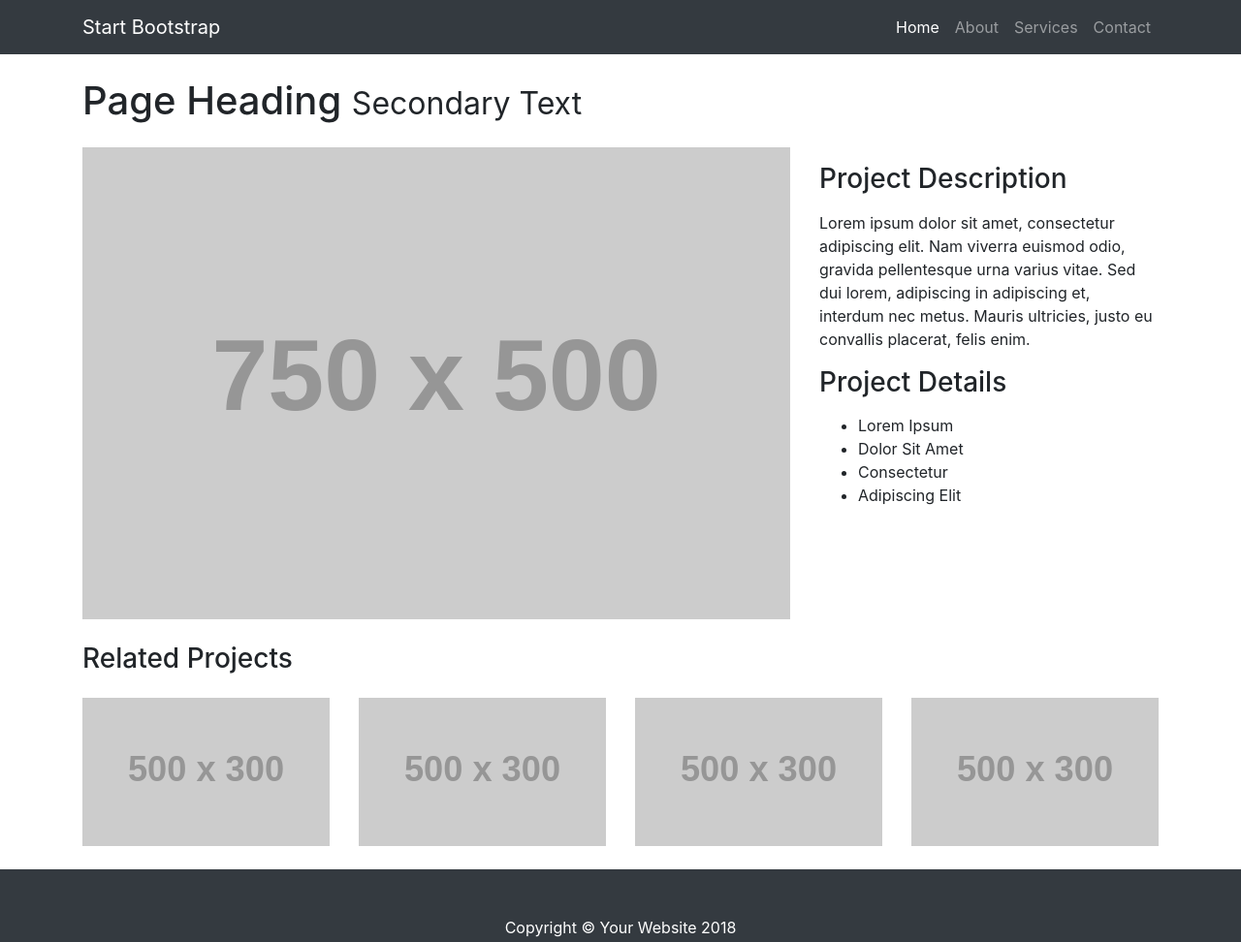
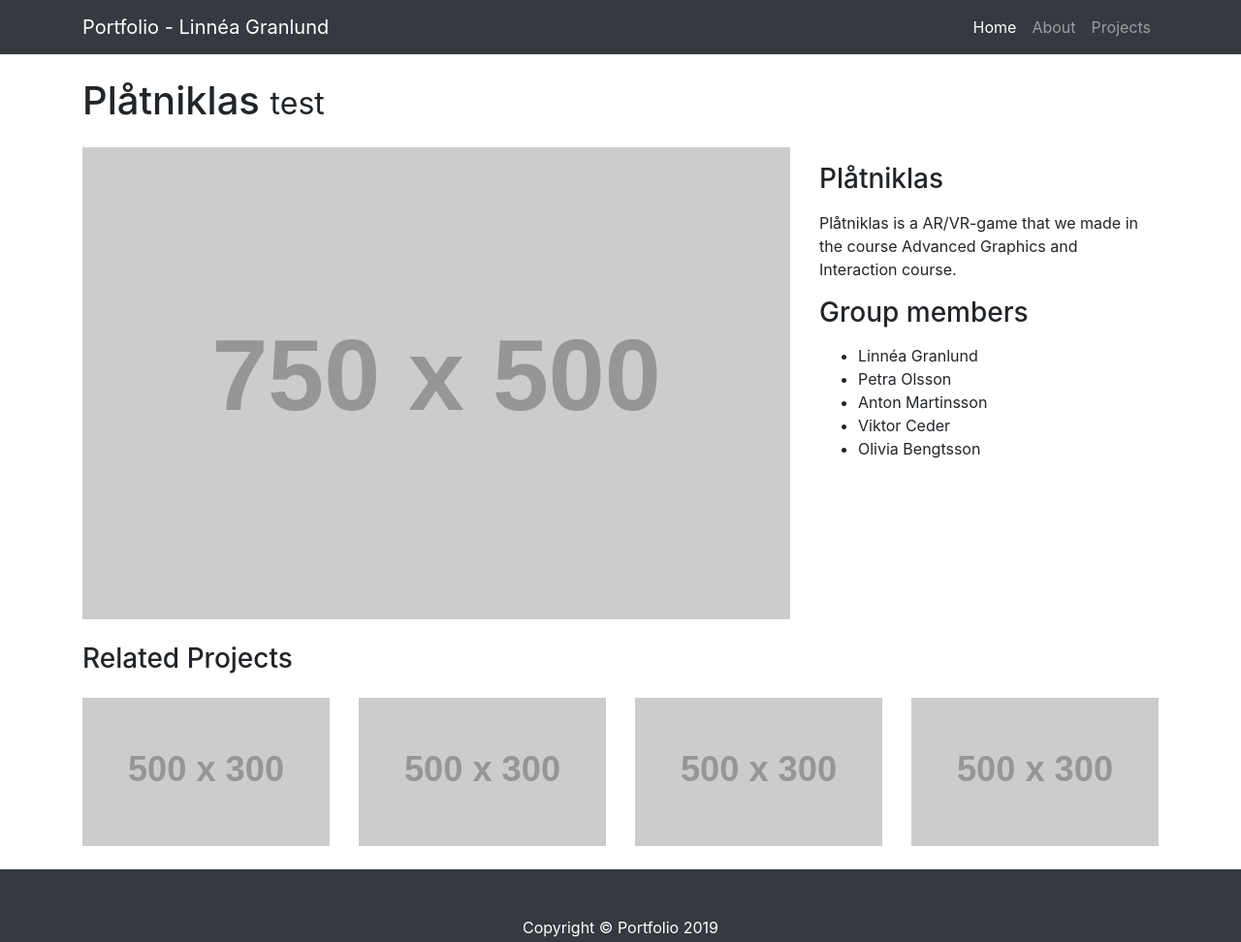
Before and after one commit to lingra/lingra.github.io, a plain HTML site: page index.html in a window 1280 px wide. Shown: the whole page at 97% size. Drawn offline with Linux system fonts and the light colour scheme; placeholder pictures from the web are drawn by us.

Commit message:
small fixes

```diff
--- a/index.html
+++ b/index.html
@@ -8,7 +8,7 @@
     <meta name="description" content="">
     <meta name="author" content="">
 
-    <title>Portfolio Item - Start Bootstrap Template</title>
+    <title>Linnéa Granlund</title>
 
     <!-- Bootstrap core CSS -->
     <link href="vendor/bootstrap/css/bootstrap.min.css" rel="stylesheet">
@@ -23,7 +23,7 @@
     <!-- Navigation -->
     <nav class="navbar navbar-expand-lg navbar-dark bg-dark fixed-top">
       <div class="container">
-        <a class="navbar-brand" href="#">Start Bootstrap</a>
+        <a class="navbar-brand" href="#">Portfolio - Linnéa Granlund</a>
         <button class="navbar-toggler" type="button" data-toggle="collapse" data-target="#navbarResponsive" aria-controls="navbarResponsive" aria-expanded="false" aria-label="Toggle navigation">
           <span class="navbar-toggler-icon"></span>
         </button>
@@ -38,10 +38,7 @@
               <a class="nav-link" href="#">About</a>
             </li>
             <li class="nav-item">
-              <a class="nav-link" href="#">Services</a>
-            </li>
-            <li class="nav-item">
-              <a class="nav-link" href="#">Contact</a>
+              <a class="nav-link" href="#">Projects</a>
             </li>
           </ul>
         </div>
@@ -52,8 +49,8 @@
     <div class="container">
 
       <!-- Portfolio Item Heading -->
-      <h1 class="my-4">Page Heading
-        <small>Secondary Text</small>
+      <h1 class="my-4">Plåtniklas
+        <small>test</small>
       </h1>
 
       <!-- Portfolio Item Row -->
@@ -64,14 +61,15 @@
         </div>
 
         <div class="col-md-4">
-          <h3 class="my-3">Project Description</h3>
-          <p>Lorem ipsum dolor sit amet, consectetur adipiscing elit. Nam viverra euismod odio, gravida pellentesque urna varius vitae. Sed dui lorem, adipiscing in adipiscing et, interdum nec metus. Mauris ultricies, justo eu convallis placerat, felis enim.</p>
-          <h3 class="my-3">Project Details</h3>
+          <h3 class="my-3">Plåtniklas</h3>
+          <p>Plåtniklas is a AR/VR-game that we made in the course Advanced Graphics and Interaction course.</p>
+          <h3 class="my-3">Group members</h3>
           <ul>
-            <li>Lorem Ipsum</li>
-            <li>Dolor Sit Amet</li>
-            <li>Consectetur</li>
-            <li>Adipiscing Elit</li>
+            <li>Linnéa Granlund</li>
+            <li>Petra Olsson</li>
+            <li>Anton Martinsson</li>
+            <li>Viktor Ceder</li>
+            <li>Olivia Bengtsson</li>
           </ul>
         </div>
 
@@ -116,7 +114,7 @@
     <!-- Footer -->
     <footer class="py-5 bg-dark">
       <div class="container">
-        <p class="m-0 text-center text-white">Copyright &copy; Your Website 2018</p>
+        <p class="m-0 text-center text-white">Copyright &copy; Portfolio 2019</p>
       </div>
       <!-- /.container -->
     </footer>
```
